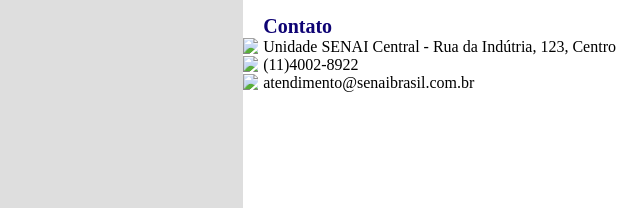
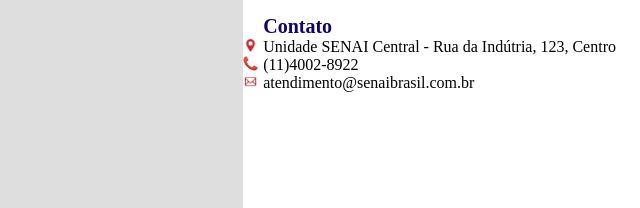
Before and after one commit to Lrn-007/Site-Senai, a plain HTML site: page index.html in a window 1280 px wide. Shown: the part 443-651 px from the top of the page, 0-640 px from the left. Drawn offline with Linux system fonts and the light colour scheme.

Commit message:
Update index.html

```diff
--- a/index.html
+++ b/index.html
@@ -42,11 +42,11 @@
                 <br>
 
                 <p class="titulo">Contato</p>
-                <img src="imagens/localizacao.png">
+                <img src="localizacao.png">
                 <p class="contato">   Unidade SENAI Central - Rua da Indútria, 123, Centro</p>
-                <img src="imagens/telefone.png">
+                <img src="telefone.png">
                 <p class="contato">(11)4002-8922</p>
-                <img src="imagens/email.png">
+                <img src="email.png">
 
                 <p class="contato">atendimento@senaibrasil.com.br</p>
             </div>
```
